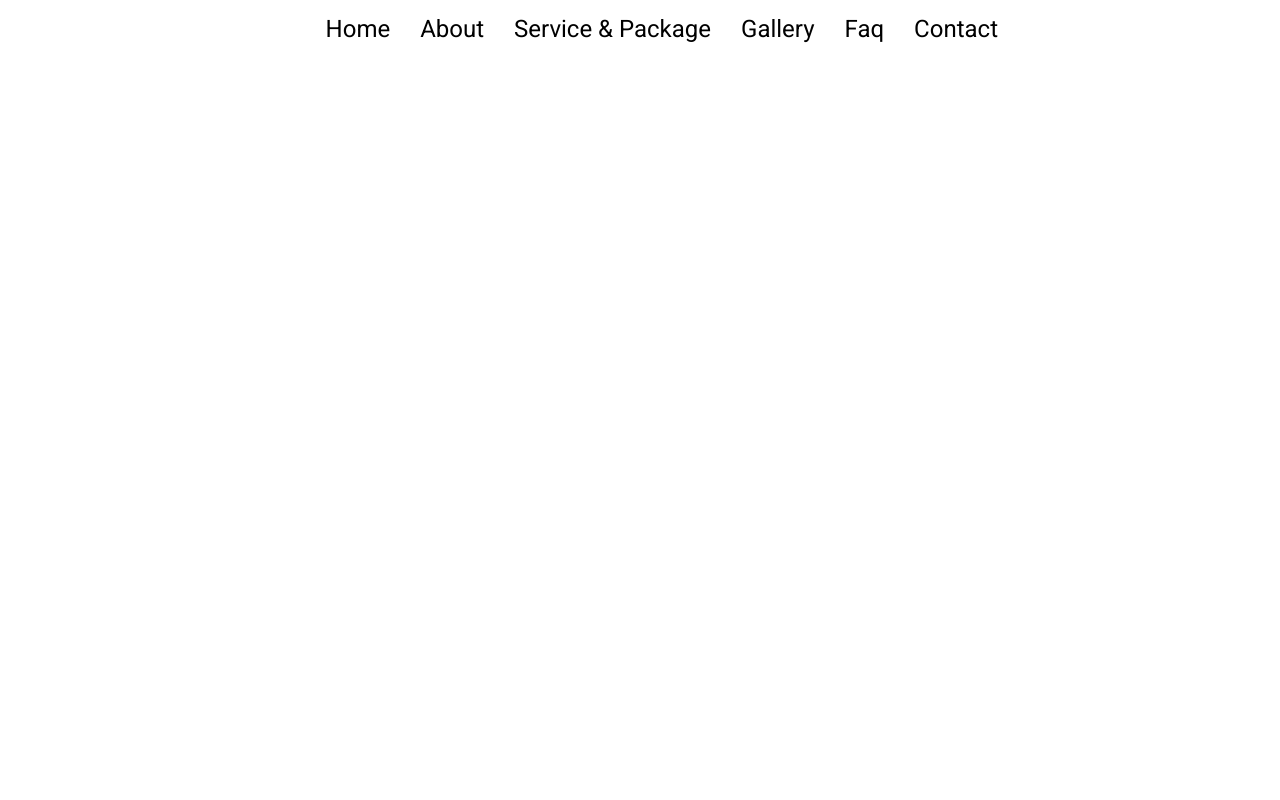
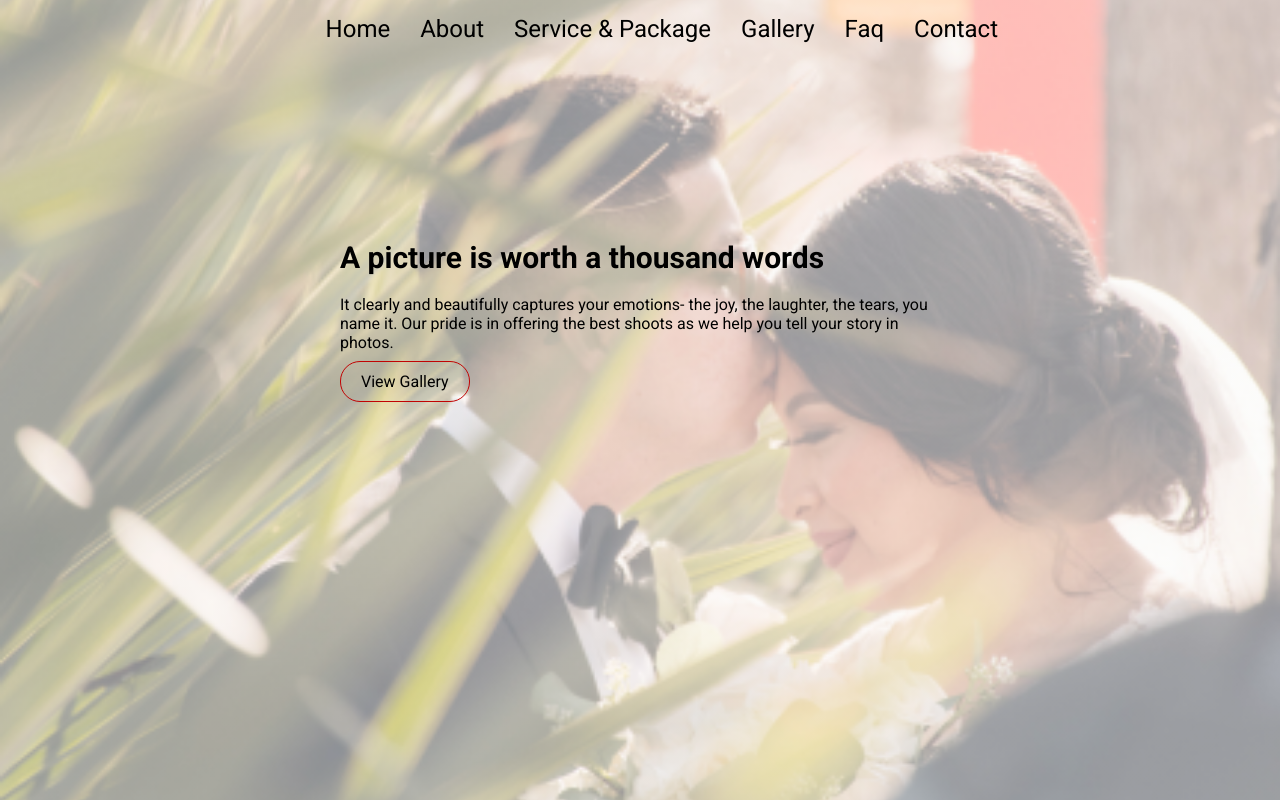
Before and after one commit to asima-chowdhury/p-react-task, a React (Create React App) app: page / in a window 1280 px wide. Built offline with nearby package versions, Linux system fonts and the light colour scheme.

Commit message:
home done

```diff
--- a/src/App.css
+++ b/src/App.css
@@ -3,11 +3,3 @@
     margin: 0;
     padding: 0;
 }
-
-.home {
-    display: flex;
-    height: 90vh;
-    align-items: center;
-    justify-content: center;
-    font-size: 3rem;
-}
--- a/src/components/Header/Header.css
+++ b/src/components/Header/Header.css
@@ -80,7 +80,7 @@
 
     .nav-links {
       text-align: center;
-      padding: 2rem;
+      padding: 10px;
       width: 100%;
       display: table;
     }
@@ -89,13 +89,6 @@
       background-color: #fff;
       color: #000;
       border-radius: 0;
-    }
-
-    .navbar-logo {
-      position: absolute;
-      top: 0;
-      left: 0;
-      transform: translate(25%, 50%);
     }
 
     .menu-icon {
--- a/src/components/Header/Header.js
+++ b/src/components/Header/Header.js
@@ -15,22 +15,22 @@ const Header = () => {
                 </div>
                 <ul className={click ? 'nav-menu active' : 'nav-menu'}>
                     <li className="nav-item">
-                        <a className="nav-links" onClick={closeMobileMenu} href="#">Home</a>
+                        <a className="nav-links" onClick={closeMobileMenu} href="#home">Home</a>
                     </li>
                     <li className="nav-item">
-                        <a className="nav-links" onClick={closeMobileMenu} href="#">About</a>
+                        <a className="nav-links" onClick={closeMobileMenu} href="#home">About</a>
                     </li>
                     <li className="nav-item">
-                        <a className="nav-links" onClick={closeMobileMenu} href="#">Service & Package</a>
+                        <a className="nav-links" onClick={closeMobileMenu} href="#home">Service & Package</a>
                     </li>
                     <li className="nav-item">
-                        <a className="nav-links" onClick={closeMobileMenu} href="#">Gallery</a>
+                        <a className="nav-links" onClick={closeMobileMenu} href="#home">Gallery</a>
                     </li>
                     <li className="nav-item">
-                        <a className="nav-links" onClick={closeMobileMenu} href="#">Faq</a>
+                        <a className="nav-links" onClick={closeMobileMenu} href="#home">Faq</a>
                     </li>
                     <li className="nav-item">
-                        <a className="nav-links" onClick={closeMobileMenu} href="#">Contact</a>
+                        <a className="nav-links" onClick={closeMobileMenu} href="#home">Contact</a>
                     </li>
                 </ul>
             </div>
--- a/src/components/Home/Home.css
+++ b/src/components/Home/Home.css
@@ -0,0 +1,7 @@
+.home{
+    height: 100vh;
+    background-position: center;
+    background-size: cover;
+    background-repeat: no-repeat;
+    max-width: 1500px;
+}
--- a/src/components/Home/Home.js
+++ b/src/components/Home/Home.js
@@ -1,11 +1,14 @@
 import React from 'react';
 import Header from '../Header/Header';
+import Slider from '../Slider/Slider';
 import './Home.css';
+import homeSlider from '../../images/home-slider.jpg';
 
 const Home = () => {
     return (
-        <div>
+        <div className="home" style={{ backgroundImage: `linear-gradient( rgba(255, 255, 255, 0.5), rgba(255, 255, 255, 0.5) ), url(${homeSlider})` }}>
             <Header/>
+            <Slider/>
         </div>
     );
 };
--- a/src/components/Slider/Slider.css
+++ b/src/components/Slider/Slider.css
@@ -0,0 +1,25 @@
+.slider{
+    max-width: 1200px;
+    display: flex;
+    justify-content: center;
+    align-items: center;
+    margin: 0 auto;
+}
+.slider-content{
+    margin: 5%;
+    padding: 10%;
+    width: 70%;
+}
+.slider-content h1 {
+    font-size: 30px;
+}
+.slider-content p{
+    margin: 20px 0;
+}
+.btn {
+    border: 1px solid #C10303;
+    border-radius: 20px;
+    text-decoration: none;
+    padding: 10px 20px;
+    color: #000;
+}
--- a/src/components/Slider/Slider.js
+++ b/src/components/Slider/Slider.js
@@ -3,8 +3,12 @@ import './Slider.css';
 
 const Slider = () => {
     return (
-        <div>
-            <h1>Slider</h1>
+        <div className="slider">
+            <div className="slider-content">
+                <h1>A picture is worth a thousand words</h1>
+                <p>It clearly and beautifully captures your emotions- the joy, the laughter, the tears, you name it. Our pride is in offering the best shoots as we help you tell your story in photos.</p>
+                <a href="#home" className="btn">View Gallery</a>
+            </div>
         </div>
     );
 };
```
